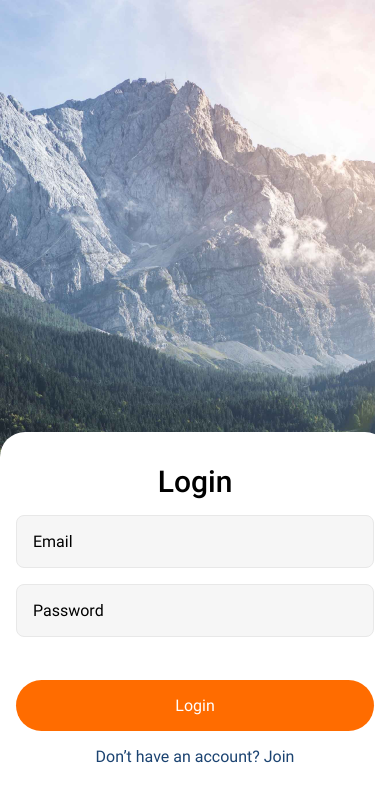
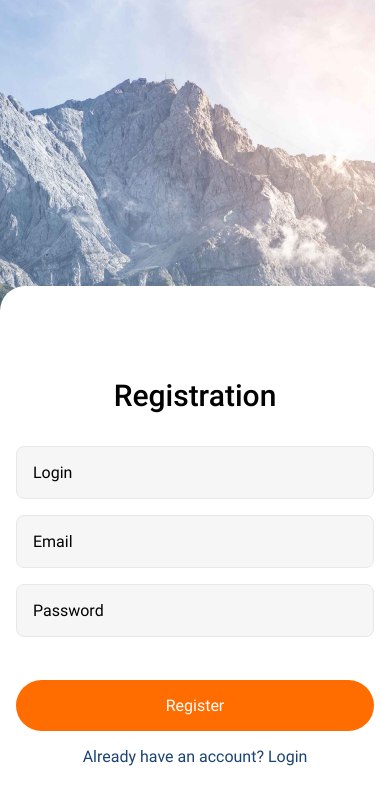
Before and after one commit to VitaKoval/rn-social, a React Native app: screen / in a window 390 px wide. Shown: the top 804 px of the page. Built offline with nearby package versions, Linux system fonts and the light colour scheme.

Commit message:
fix styles

```diff
--- a/App.js
+++ b/App.js
@@ -1,6 +1,6 @@
 import { useCallback} from "react";
 // screens
-// import RegistrationScreen from "./screens/RegistrationScreen";
+import RegistrationScreen from "./screens/RegistrationScreen";
 import LoginScreen from "./screens/LoginScreen";
 
 // fonts
@@ -28,8 +28,8 @@ export default function App() {
 
   return (
     <>
-      {/* <RegistrationScreen /> */}
-      <LoginScreen/>
+      <RegistrationScreen />
+      {/* <LoginScreen/> */}
     </>
   );
 }
--- a/screens/LoginScreen.js
+++ b/screens/LoginScreen.js
@@ -121,7 +121,7 @@ const styles = StyleSheet.create({
     alignItems: "center",
     paddingHorizontal: 16,
     paddingTop: 32,
-    paddingBottom: 78,
+    paddingBottom: 111,
     backgroundColor: "#FFFFFF",
     borderTopRightRadius: 25,
     borderTopLeftRadius: 25,
@@ -136,7 +136,7 @@ const styles = StyleSheet.create({
     marginBottom: 16,
   },
   nameForm: {
-    marginBottom: 16,
+    marginBottom: 33,
   },
   textForm: {
       marginTop: 16,
--- a/screens/RegistrationScreen.js
+++ b/screens/RegistrationScreen.js
@@ -159,7 +159,7 @@ const styles = StyleSheet.create({
     marginBottom: 16,
   },
   nameForm: {
-    marginBottom: 16,
+    marginBottom: 33,
   },
   textForm: {
     marginTop: 16,
```
